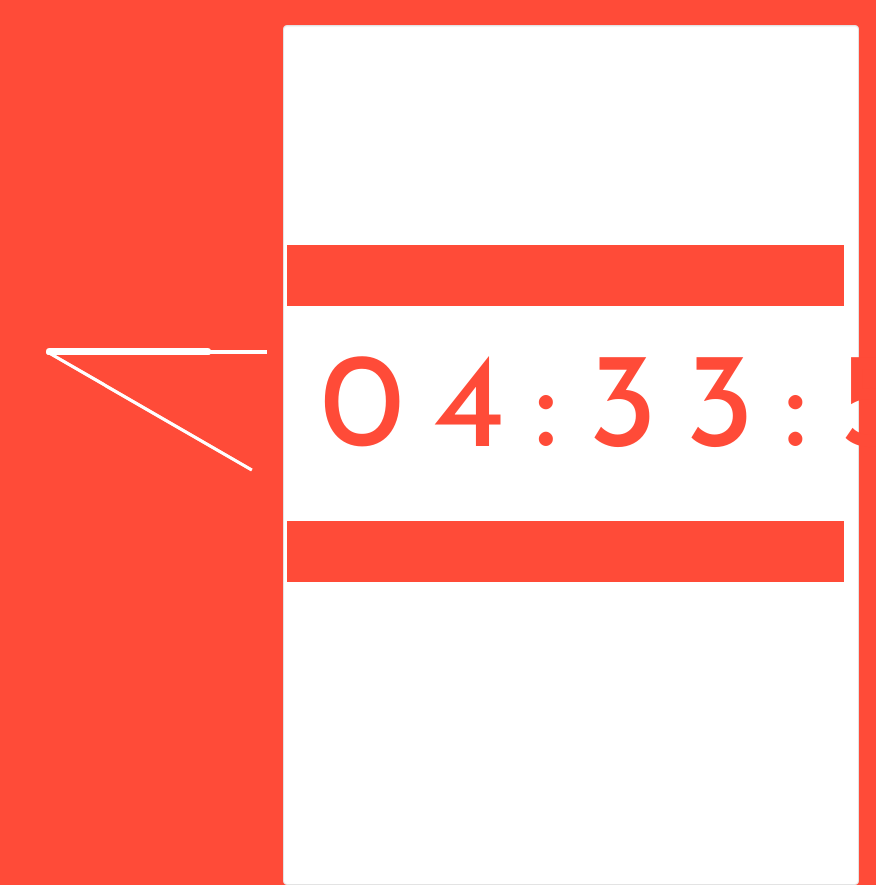
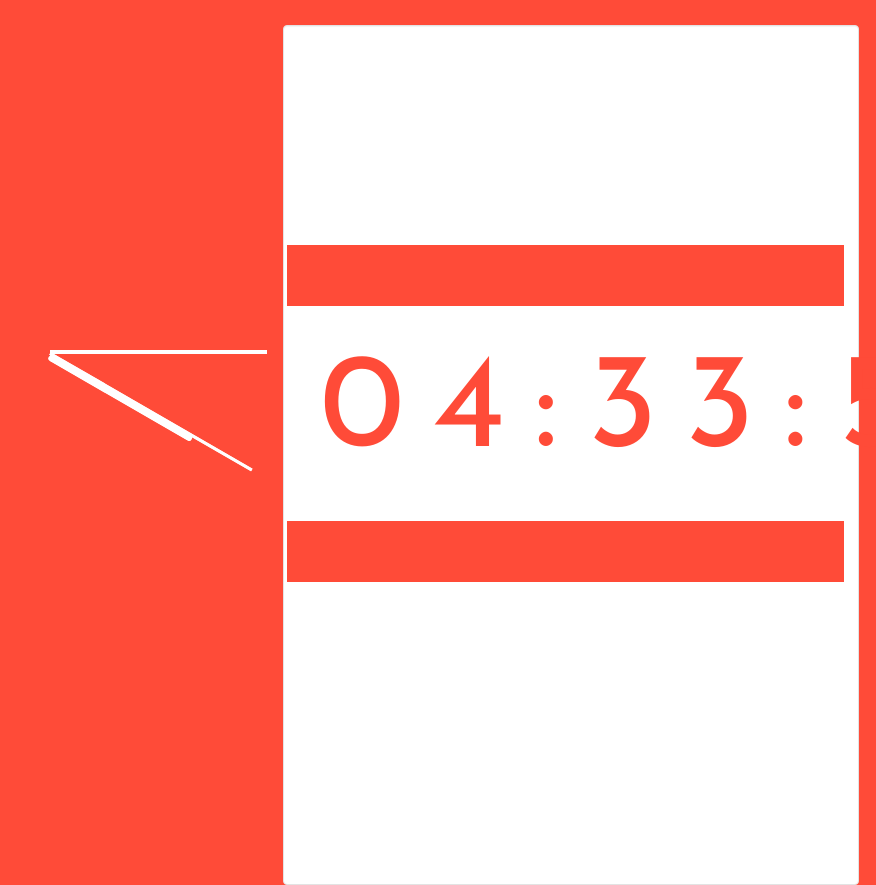
Before and after one commit to sherylpeebee/clockClass, a plain HTML site: page index.html in a window 1280 px wide. Shown: the top 885 px of the page, without its empty margins (404-1280 px from the left). Drawn offline with nearby package versions, Linux system fonts and the light colour scheme.

Commit message:
sets analog hour correctly, incrementshour hand

```diff
--- a/index.js
+++ b/index.js
@@ -1,15 +1,13 @@
-//javascript class practice
-
 $(function(){
-  var count = 0;
+  var secsCount = 0;
   setInterval(function(){
-    if(count < 360){
-      count += 6;
+    if(secsCount < 360){
+      secsCount += 6;
     } else {
-      count = 6;
+      secsCount = 6;
     }
-    console.log(count);
-    $("div.second_hand").css({transform: 'rotate(' + count + 'deg)' });
+    console.log(secsCount);
+    $("div.second_hand").css({transform: 'rotate(' + secsCount + 'deg)' });
   }, 1000);
 
   var minCount = 0;
@@ -31,6 +29,12 @@ $(function(){
         var hh = hours.toString().length < 2 ? "0" + hours : hours;
         var mm = date.getMinutes().toString().length < 2 ? "0" + date.getMinutes() : date.getMinutes();
         var ss = date.getSeconds().toString().length < 2 ? "0" + date.getSeconds() : date.getSeconds();
+
+        var hourIncr =  hh < 3 < hh ? (hh - 3) * 30 : 0;
+
+        $("div.hour_hand").css({transform: 'rotate(' + hourIncr + 'deg)' });
+
+
         console.log(date);
         console.log(hh + ":" + mm + ":" + ss);
         $(".digital_time").text(hh + ":" + mm + ":" + ss);
@@ -42,3 +46,7 @@ $(function(){
   clock.run();
 
 });
+
+//start all hands at noon.
+//get hour time from clock func and increment 30deg for every past noon
+//every fifteen minutes, hour increment six degrees (one notch)
--- a/style.css
+++ b/style.css
@@ -19,12 +19,14 @@ body {
 .hour_hand {
     width: 165px;
     position: relative;
-    left: 450px;
-    top: 345px;
+    left: 453px;
+    top: 350px;
     background-color: white;
     border-top: 7px solid white;
     transform-origin: left;
     border-radius: 63px;
+    /*transform: rotate(270deg);*/
+    /*+30deg*/
 }
 
 .minute_hand {
@@ -42,7 +44,6 @@ body {
     left: 454px;
     top: 352px;
     background-color: white;
-    /* border: 4px solid white; */
     border-top: 3px solid white;
     transform-origin: left;
 }
```
